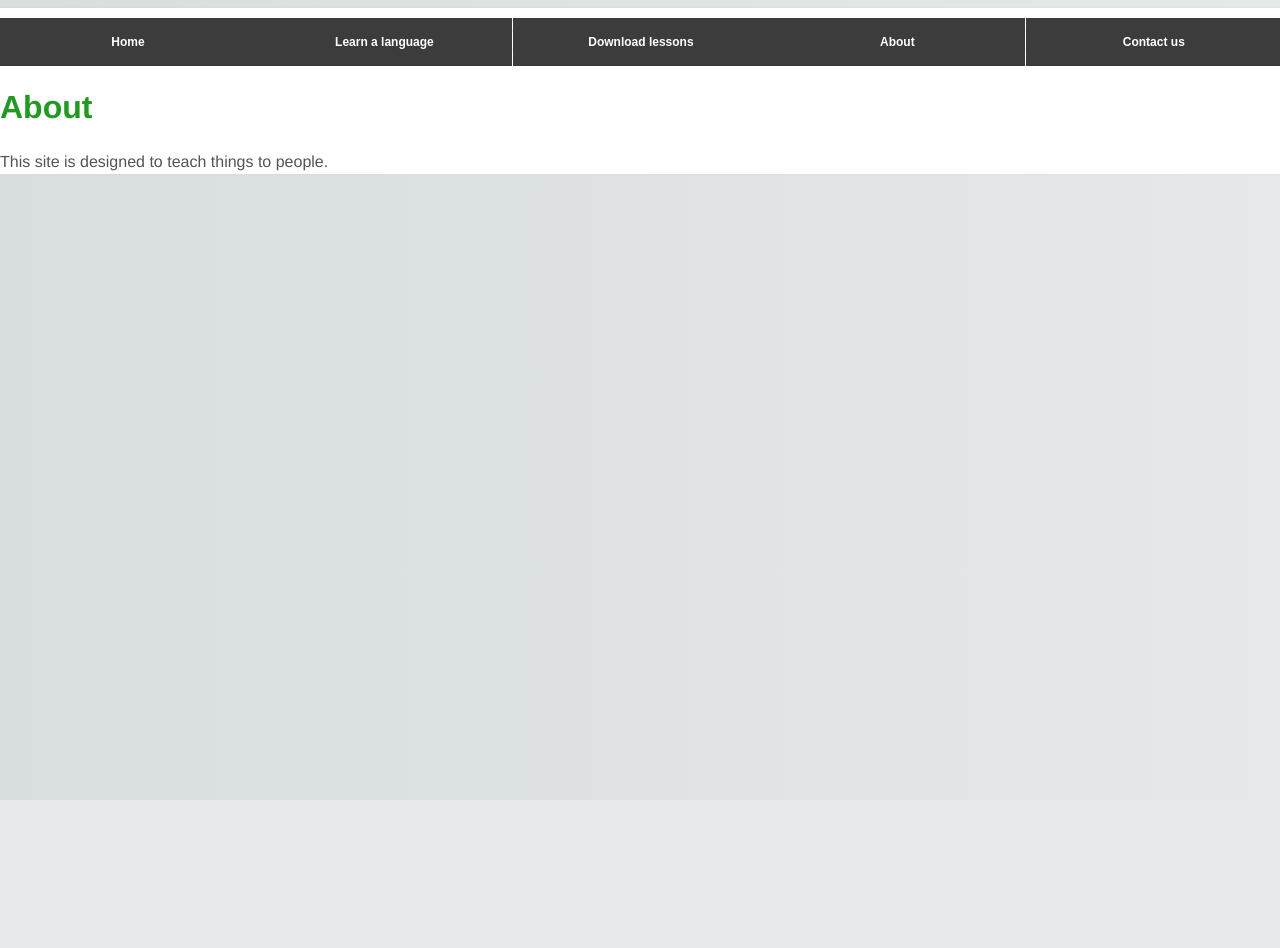
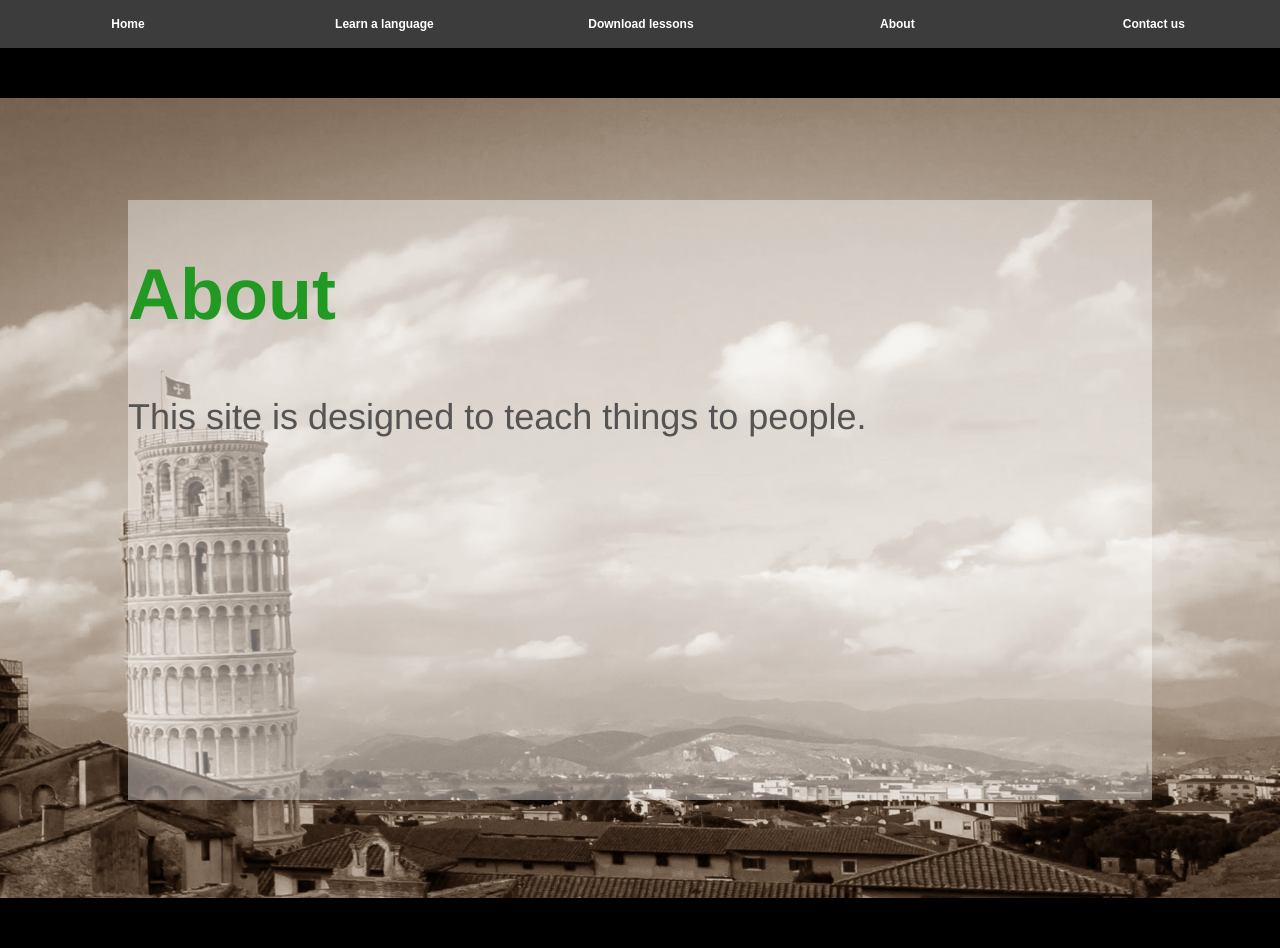
Before and after one commit to Matt117/Disertation-Website, a plain HTML site: page about.html in a window 1280 px wide. Before the commit the page ends 800 px from the top, so only its background shows below. Drawn offline with Linux system fonts and the light colour scheme.

Commit message:
Style Overhaul
All pages changed to match style

```diff
--- a/about.html
+++ b/about.html
@@ -1,24 +1,32 @@
+
 <!DOCTYPE html>
 <html>
+<head>
+<meta name="viewport" content="width=device-width, initial-scale=1">
+<style>
+body, html {
+    height: 100%;
+}
 
-    <head>
-        <meta charset="utf-8">
-        <meta http-equiv="X-UA-Compatible" content="IE=edge">
-        <title></title>
-        <meta name="description" content="An interactive getting started guide for Brackets.">
-        <link rel="stylesheet" href="main.css">
-    </head>
+.parallax {
+    /* The image used */
+    background-image: url('maxresdefault.jpg');
 
-    <div id="topBar"> <!-- top black bar div -->
-<HR COLOR="white"> <!-- white hr across page -->
+    /* Full height */
+    height: 100%;
 
-
-
-
-
+    /* Create the parallax scrolling effect */
+    background-attachment: fixed;
+    background-position: center;
+    background-repeat: no-repeat;
+    background-size: cover;
+}
+</style>
+           <link rel="stylesheet" href="main.css">
+</head>
 
 <div id="navBar"> <!-- nav bar -->
-<ul>
+    <ul>
 
 															<!-- Nav bar options -->
 <a href="index.html"> <li>Home</li></a>
@@ -37,12 +45,10 @@
 
 
 
-  </li>
+
 
 
 </ul>
-
-</div>
 
 </div>
 
@@ -50,11 +56,23 @@
 
 
 
+<body>
 
-</div>
-    <body>
 
-        <h1>About</h1>
+
+  <div style="height:50px;background-color:black;font-size:36px"></div>
+
+
+
+
+
+<div class="parallax">
+
+
+  <div class =infoBox>
+
+
+     <h1>About</h1>
 
 
 
@@ -62,8 +80,12 @@
             This site is designed to teach things to people.
         </p>
 
+    </div>
+
+</div>
 
 
+  <div style="height:50px;background-color:black;font-size:36px"></div>
 
-    </body>
+</body>
 </html>
--- a/main.css
+++ b/main.css
@@ -12,7 +12,7 @@ body {
     font-size: 16px;
     line-height: 1.5;
     margin: 0 auto;
-
+      background: #3C3C3C;
 
 }
     /* unvisited link */
@@ -121,6 +121,7 @@ ul li {
 ul li:hover { 					/* menu nav bar change color when mouse over*/
   background: #5C5C5C;
   color: #fff;
+
 }
 ul li ul {								/* menu nav bar drop down menu defualt settings*/
   padding: 0;
@@ -143,6 +144,7 @@ ul li ul li { 							/* menu nav bar drop down menu cursor is not hovering over*
   color: #fff;
     text-decoration: none;
   text-shadow: 0 -1px 0 #000;
+
 }
 ul li ul li:hover { background: white;  /* menu nav bar drop down menu cursor hovering over*/
 color:black;}
@@ -151,6 +153,7 @@ ul li:hover ul {
   display: block;
   opacity: 1;
   visibility: visible;
+
 }
 
 
@@ -184,18 +187,12 @@ div.Grid div.Grid {
   vertical-align: middle;
 }
 
-/* Responsive layout - makes a two column-layout instead of four columns */
-@media (max-width: 800px) {
-  .column {
-    flex: 50%;
-    max-width: 50%;
-  }
+.infoBox {
+    position: absolute;
+
+    top:  25%;
+    left : 10%;
+    width: 80%;
+    height: 600px;
+    background-color: rgba(300, 300, 300, 0.4);font-size:36px;
 }
-
-/* Responsive layout - makes the two columns stack on top of each other instead of next to each other */
-@media (max-width: 600px) {
-  .column {
-    flex: 100%;
-    max-width: 100%;
-  }
-}
```
Also changed, not shown: contact us.html (+41 -20 lines), download lessons.html (+41 -21 lines), index.html (+9 -2 lines), learnItalianHome.html (+1 -8 lines), learnItalianLesson1.html (+2 -2 lines).
